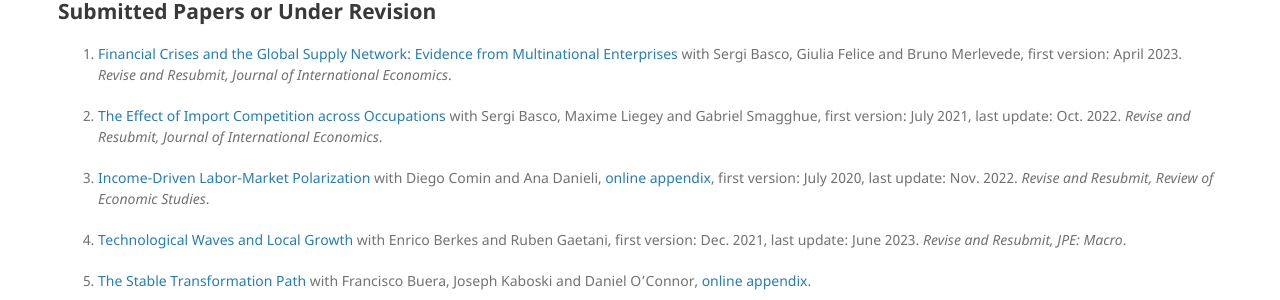
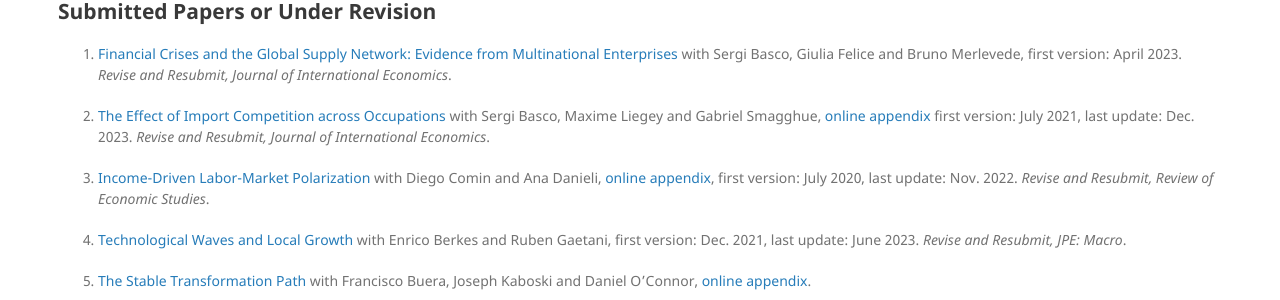
Before and after one commit to mestieri/mestieri.github.io, a Jekyll site: the page built from index.md, in a window 1280 px wide. Shown: the part 501-801 px from the top of the page. Built offline with Jekyll 4.4.1, drawn with Linux system fonts in a browser that asks for light colours.

Commit message:
Update index.md

```diff
--- a/index.md
+++ b/index.md
@@ -37,7 +37,7 @@ for Nonhomothetic CES Preferences](https://www.dropbox.com/scl/fi/obu49nw8d74wye
 
 1. [Financial Crises and the Global Supply Network: Evidence from Multinational Enterprises](https://www.dropbox.com/s/izq34c7zig3b0qe/BFMM_Economic_Crises_and_the_Global_Supply_Chain.pdf?dl=0) with Sergi Basco, Giulia Felice and Bruno Merlevede, first version: April 2023. *Revise and Resubmit, Journal of International Economics*.
 
-2. [The Effect of Import Competition across Occupations](https://www.dropbox.com/s/fb0pr0rfwq98plt/blms_rev.pdf?dl=0) with Sergi Basco, Maxime Liegey and Gabriel Smagghue, first version: July 2021, last update: Oct. 2022. *Revise and Resubmit, Journal of International Economics*.
+2. [The Effect of Import Competition across Occupations](https://www.dropbox.com/scl/fi/5atxvzy3830u57pg93v0f/blms_rev2.pdf?rlkey=02gzztb1bzbcc3db9547fk566&dl=0) with Sergi Basco, Maxime Liegey and Gabriel Smagghue, [online appendix](https://www.dropbox.com/scl/fi/r2gng6ycegyyaioicrl8g/blms_rev2_oa.pdf?rlkey=6ddy9deto2gv41qqavcrtrqu3&dl=0) first version: July 2021, last update: Dec. 2023. *Revise and Resubmit, Journal of International Economics*.
 
 3. [Income-Driven Labor-Market Polarization](https://www.dropbox.com/s/4c3ow4flycqnymd/cdm.pdf?dl=0) with Diego Comin and Ana Danieli,
     [online appendix](https://www.dropbox.com/s/cu2hv6z8u9633rb/cdm_oa.pdf?dl=0), first version: July 2020, last update: Nov. 2022. *Revise and Resubmit, Review of Economic Studies*.
```
